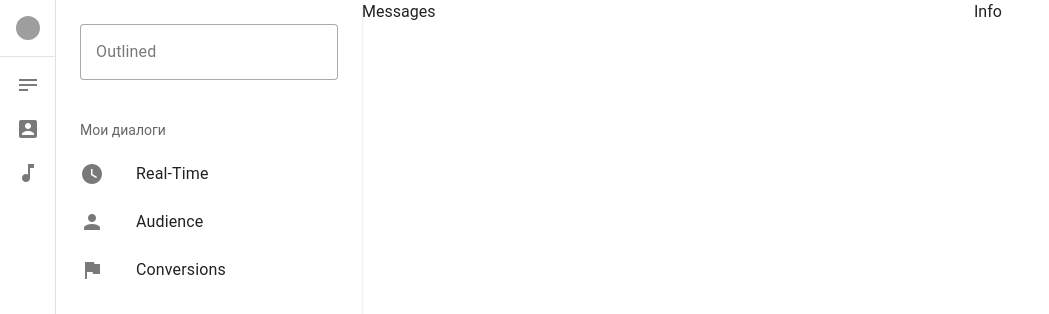
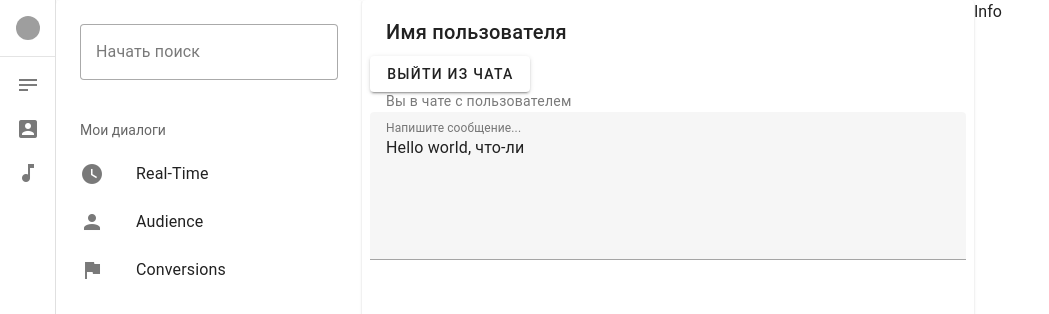
Before and after one commit to dan-suo/crm-chat-front-git, a Vue app in the folder crm-chat-front/: page / in a window 1280 px wide. Shown: the top 314 px of the page, without its empty margins (0-1049 px from the left). Built offline with nearby package versions, Linux system fonts and the light colour scheme; grey boxes are pictures that could not be loaded.

Commit message:
First try with column Messages

```diff
--- a/crm-chat-front/src/components/app/AppNavigation.vue
+++ b/crm-chat-front/src/components/app/AppNavigation.vue
@@ -4,8 +4,8 @@
         :rail="rail"
         @click="rail = false"
         class="transition cursor-pointer"
-        absolute
-      >
+        permanent
+    >
         <v-list-item
           prepend-avatar="https://randomuser.me/api/portraits/men/46.jpg"
           class="ml-2"
--- a/crm-chat-front/src/components/chat/contacts/ChatContactList.vue
+++ b/crm-chat-front/src/components/chat/contacts/ChatContactList.vue
@@ -2,14 +2,15 @@
   <v-card
     class="pa-2"
     height="100%"
-    max-width="370"
   >
   <v-text-field
-            label="Outlined"
-            placeholder="Placeholder"
-            variant="outlined"
-            class="mt-4 mx-4"
-          ></v-text-field>
+    label="Начать поиск"
+    placeholder="Ищем ..."
+    variant="outlined"
+    class="mt-4 mx-4"
+  >
+  </v-text-field>
+
   <div class="overflow-auto" >
     <v-list>
       <v-list-subheader>Мои диалоги</v-list-subheader>
--- /dev/null
+++ b/crm-chat-front/src/components/chat/messages/ChatMessages.vue
@@ -0,0 +1,21 @@
+<template>
+  <v-card
+    class="pa-2 position-relative"
+    height="100%"
+  >
+    <v-card-title>Имя пользователя</v-card-title>
+    <v-btn>Выйти из чата</v-btn>
+    <v-card-subtitle>Вы в чате с пользователем</v-card-subtitle>
+    <v-textarea
+      label="Напишите сообщение..."
+      model-value="Hello world, что-ли"
+      name="input-7-1"
+      variant="filled"
+      auto-grow
+    ></v-textarea>
+  </v-card>
+</template>
+
+<script></script>
+
+<style></style>
--- a/crm-chat-front/src/pages/index.vue
+++ b/crm-chat-front/src/pages/index.vue
@@ -1,9 +1,11 @@
 <template>
   <div class="fill-height grid">
-    <div >
+    <div>
       <ChatContactList />
     </div>
-    <div>Messages</div>
+    <div>
+      <ChatMessages />
+    </div>
     <div>Info</div>
   </div>
 </template>
@@ -16,6 +18,10 @@ import ChatContactList from "@/components/chat/contacts/ChatContactList.vue";
 .grid {
   display: grid;
   grid-template-columns: 1fr 2fr 1fr;
-  width:100%;
+  width: 100%;
+}
+
+.left-0 {
+  left:0;
 }
 </style>
```
